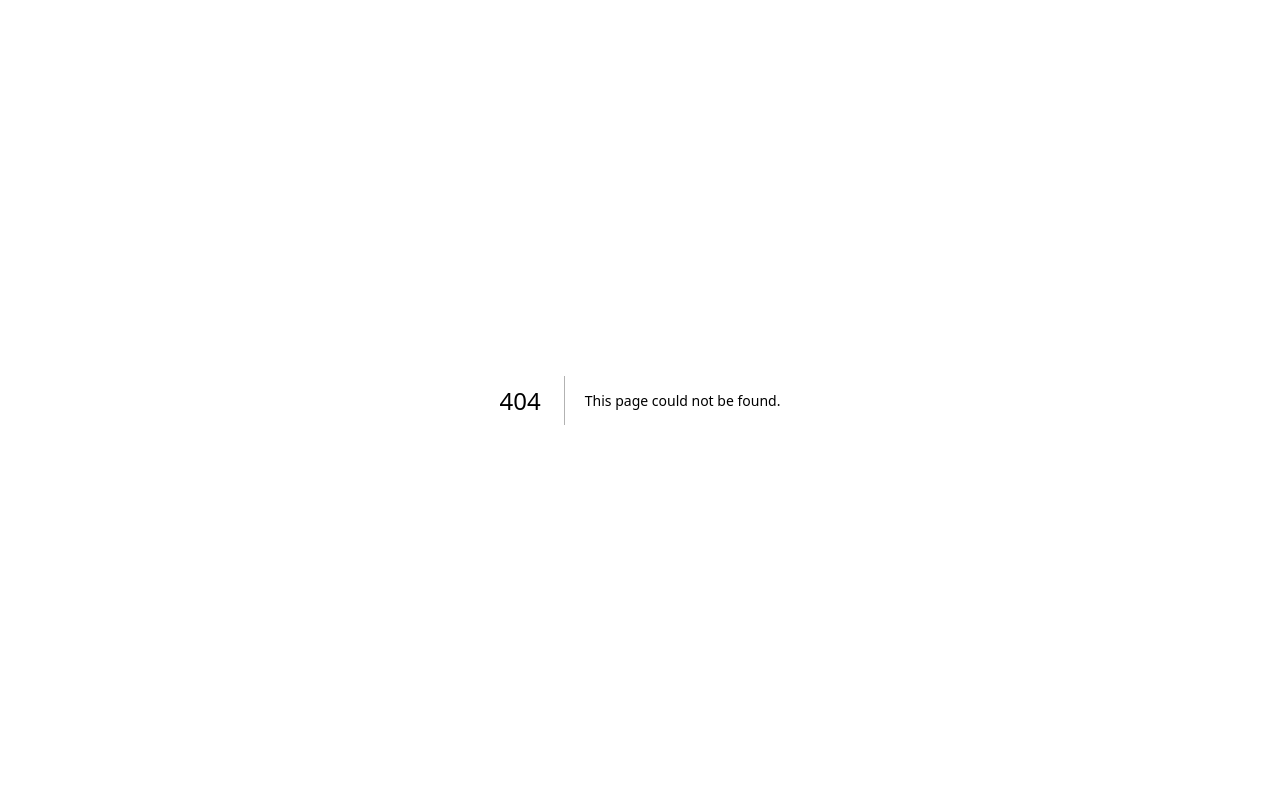
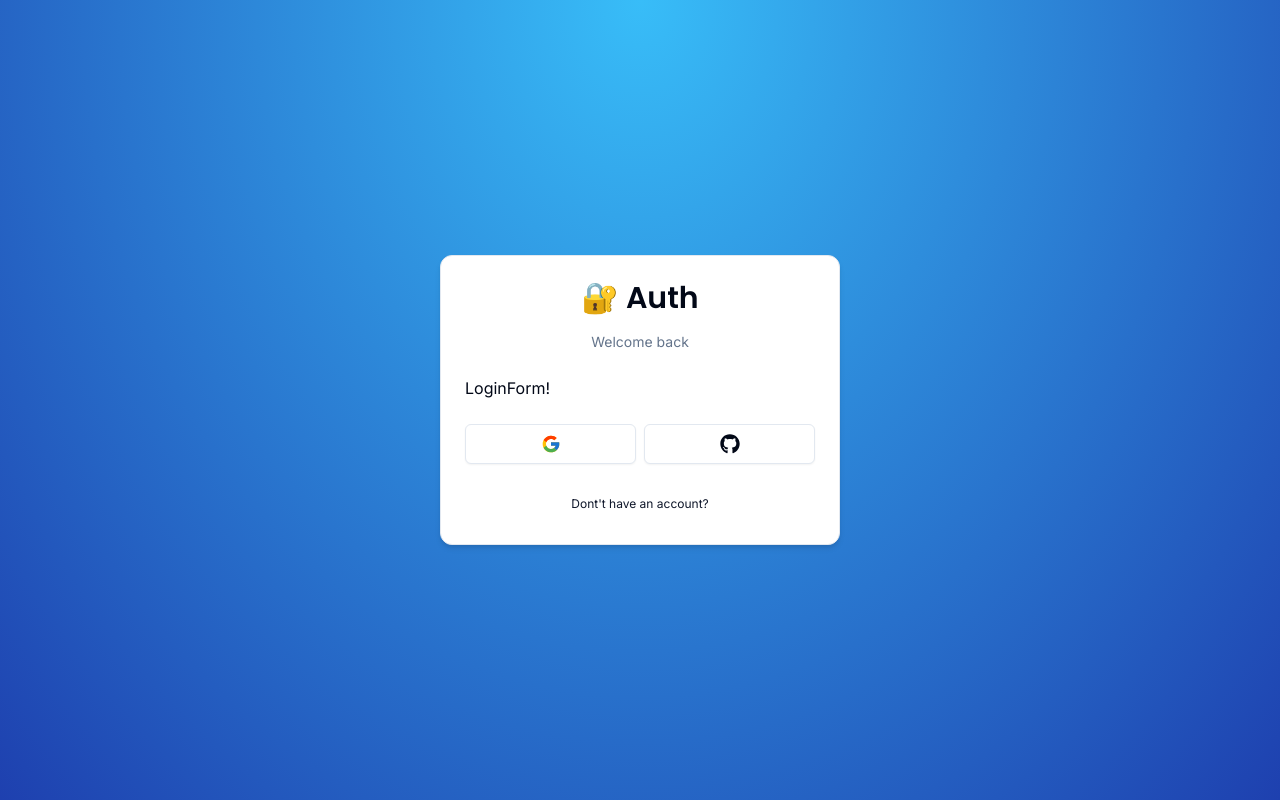
Before and after one commit to Moroyzik/next-auth-admin, a Next.js app: page /auth/login in a window 1280 px wide. Before the commit this address had no page. Built offline with nearby package versions, Linux system fonts and the light colour scheme.

Commit message:
add login form

```diff
--- /dev/null
+++ b/app/auth/layout.tsx
@@ -0,0 +1,9 @@
+const AuthLayout = ({ children }: { children: React.ReactNode }) => {
+  return (
+    <div className='h-full flex items-center justify-center bg-[radial-gradient(ellipse_at_top,_var(--tw-gradient-stops))] from-sky-400 to-blue-800'>
+      {children}
+    </div>
+  );
+};
+
+export default AuthLayout;
--- /dev/null
+++ b/app/auth/login/page.tsx
@@ -0,0 +1,7 @@
+import { LoginForm } from "@/components/auth/login-form";
+
+const LoginPage = () => {
+  return <LoginForm />;
+};
+
+export default LoginPage;
--- /dev/null
+++ b/components/auth/back-button.tsx
@@ -0,0 +1,17 @@
+"use client";
+
+import { Button } from "../ui/button";
+import Link from "next/link";
+
+type Props = {
+  href: string;
+  label: string;
+};
+
+export const BackButton = ({ label, href }: Props) => {
+  return (
+    <Button className="font-normal w-full" variant="link" size="sm" asChild>
+      <Link href={href}>{label}</Link>
+    </Button>
+  );
+};
--- /dev/null
+++ b/components/auth/card-wrapper.tsx
@@ -0,0 +1,42 @@
+"use client";
+
+import { Card, CardContent, CardFooter, CardHeader } from "../ui/card";
+import { BackButton } from "./back-button";
+import { Header } from "./header";
+import { Social } from "./social";
+
+type Props = {
+  children: React.ReactNode;
+  headerLabel: string;
+  backButtonLabel: string;
+  backButtonHref: string;
+  showSocial?: boolean;
+};
+
+export const CardWrapper = ({
+  backButtonHref,
+  backButtonLabel,
+  showSocial,
+  headerLabel,
+  children,
+}: Props) => {
+  return (
+    <Card className="w-[400px] shadow-md">
+      <CardHeader>
+        <Header label={headerLabel} />
+      </CardHeader>
+
+      <CardContent>{children}</CardContent>
+
+      {showSocial && (
+        <CardFooter>
+          <Social />
+        </CardFooter>
+      )}
+
+      <CardFooter>
+        <BackButton label={backButtonLabel} href={backButtonHref} />
+      </CardFooter>
+    </Card>
+  );
+};
--- /dev/null
+++ b/components/auth/header.tsx
@@ -0,0 +1,20 @@
+import { Poppins } from 'next/font/google'
+
+import { cn } from '@/lib/utils'
+
+const font = Poppins({
+  subsets: ['latin'],
+  weight: ['600']
+})
+
+type Props = {
+  label: string;
+}
+
+export const Header = ({ label }: Props) => {
+  return (<div className='w-full flex flex-col gap-y-4 items-center justify-center'>
+    <h1 className={cn('text-3xl font-semibold', font.className)}>🔐 Auth</h1>
+
+    <p className='text-muted-foreground text-sm'>{label}</p>
+  </div>)
+}
--- /dev/null
+++ b/components/auth/login-form.tsx
@@ -0,0 +1,14 @@
+import { CardWrapper } from "../auth/card-wrapper";
+
+export const LoginForm = () => {
+  return (
+    <CardWrapper
+      showSocial
+      headerLabel="Welcome back"
+      backButtonLabel="Dont't have an account?"
+      backButtonHref="/auth/register"
+    >
+      LoginForm!
+    </CardWrapper>
+  );
+};
--- /dev/null
+++ b/components/auth/social.tsx
@@ -0,0 +1,20 @@
+'use client'
+
+import { FcGoogle } from 'react-icons/fc'
+import { FaGithub } from 'react-icons/fa';
+
+import { Button } from '../ui/button'
+
+export const Social = () => {
+  return (
+    <div className='flex items-center w-full gap-x-2'>
+      <Button size='lg' className='w-full' variant='outline' onClick={() => {}}>
+        <FcGoogle className='h-5 w-5' />
+      </Button>
+
+      <Button size='lg' className='w-full' variant='outline' onClick={() => {}}>
+        <FaGithub className='h-5 w-5' />
+      </Button>
+    </div>
+  );
+};
--- /dev/null
+++ b/components/ui/card.tsx
@@ -0,0 +1,76 @@
+import * as React from "react"
+
+import { cn } from "@/lib/utils"
+
+const Card = React.forwardRef<
+  HTMLDivElement,
+  React.HTMLAttributes<HTMLDivElement>
+>(({ className, ...props }, ref) => (
+  <div
+    ref={ref}
+    className={cn(
+      "rounded-xl border bg-card text-card-foreground shadow",
+      className
+    )}
+    {...props}
+  />
+))
+Card.displayName = "Card"
+
+const CardHeader = React.forwardRef<
+  HTMLDivElement,
+  React.HTMLAttributes<HTMLDivElement>
+>(({ className, ...props }, ref) => (
+  <div
+    ref={ref}
+    className={cn("flex flex-col space-y-1.5 p-6", className)}
+    {...props}
+  />
+))
+CardHeader.displayName = "CardHeader"
+
+const CardTitle = React.forwardRef<
+  HTMLParagraphElement,
+  React.HTMLAttributes<HTMLHeadingElement>
+>(({ className, ...props }, ref) => (
+  <h3
+    ref={ref}
+    className={cn("font-semibold leading-none tracking-tight", className)}
+    {...props}
+  />
+))
+CardTitle.displayName = "CardTitle"
+
+const CardDescription = React.forwardRef<
+  HTMLParagraphElement,
+  React.HTMLAttributes<HTMLParagraphElement>
+>(({ className, ...props }, ref) => (
+  <p
+    ref={ref}
+    className={cn("text-sm text-muted-foreground", className)}
+    {...props}
+  />
+))
+CardDescription.displayName = "CardDescription"
+
+const CardContent = React.forwardRef<
+  HTMLDivElement,
+  React.HTMLAttributes<HTMLDivElement>
+>(({ className, ...props }, ref) => (
+  <div ref={ref} className={cn("p-6 pt-0", className)} {...props} />
+))
+CardContent.displayName = "CardContent"
+
+const CardFooter = React.forwardRef<
+  HTMLDivElement,
+  React.HTMLAttributes<HTMLDivElement>
+>(({ className, ...props }, ref) => (
+  <div
+    ref={ref}
+    className={cn("flex items-center p-6 pt-0", className)}
+    {...props}
+  />
+))
+CardFooter.displayName = "CardFooter"
+
+export { Card, CardHeader, CardFooter, CardTitle, CardDescription, CardContent }
--- a/package.json
+++ b/package.json
@@ -16,6 +16,7 @@
     "next": "14.2.3",
     "react": "^18",
     "react-dom": "^18",
+    "react-icons": "^5.2.1",
     "tailwind-merge": "^2.3.0",
     "tailwindcss-animate": "^1.0.7"
   },
```
Also changed, not shown: 1 other file (tests, documents, lock files or other folders).
